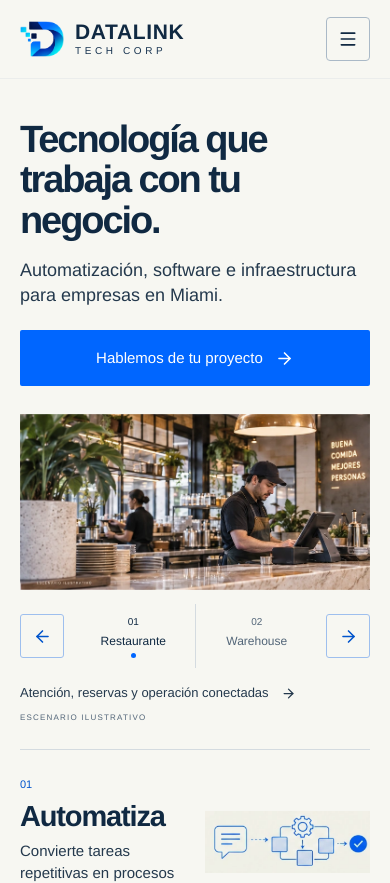
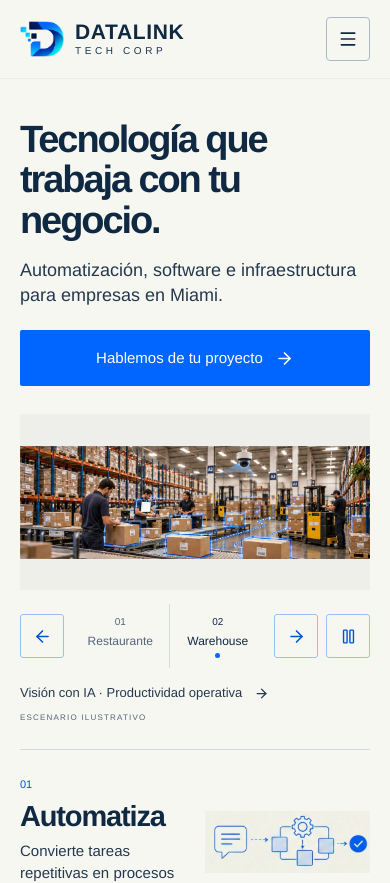
Before and after one commit to PaulGarcia89/DataLinkTech-WebAppFront, a Next.js app: page / in a window 390 px wide. Shown: the top 883 px of the page. Built offline with nearby package versions, Linux system fonts and the light colour scheme.

Commit message:
Auto-rotate industry carousel every six seconds with pause controls

```diff
--- a/src/components/home/industry-carousel.tsx
+++ b/src/components/home/industry-carousel.tsx
@@ -1,8 +1,8 @@
 "use client";
 import Image from "next/image";
 import Link from "next/link";
-import { useRef, useState } from "react";
-import { ArrowLeft, ArrowRight } from "lucide-react";
+import { useEffect, useRef, useState } from "react";
+import { ArrowLeft, ArrowRight, Pause, Play } from "lucide-react";
 const slides = [
   {
     name: "Restaurante",
@@ -25,11 +25,61 @@ const slides = [
 ];
 export function IndustryCarousel() {
   const [active, setActive] = useState(0);
+  const [playing, setPlaying] = useState(true);
+  const [hovered, setHovered] = useState(false);
+  const [focused, setFocused] = useState(false);
+  const [visible, setVisible] = useState(false);
+  const root = useRef<HTMLElement>(null);
+  useEffect(() => {
+    const preference = window.matchMedia("(prefers-reduced-motion: reduce)");
+    const respectPreference = () => {
+      if (preference.matches) setPlaying(false);
+    };
+    respectPreference();
+    preference.addEventListener("change", respectPreference);
+    const observer = new IntersectionObserver(
+      ([entry]) => setVisible(entry.isIntersecting),
+      { threshold: 0.15 },
+    );
+    if (root.current) observer.observe(root.current);
+    return () => {
+      observer.disconnect();
+      preference.removeEventListener("change", respectPreference);
+    };
+  }, []);
+  const rotating = playing && !hovered && !focused && visible;
+  useEffect(() => {
+    if (!rotating) return;
+    let timer: ReturnType<typeof setTimeout>;
+    const schedule = () => {
+      clearTimeout(timer);
+      if (!document.hidden)
+        timer = setTimeout(
+          () => setActive((n) => (n + 1) % slides.length),
+          6000,
+        );
+    };
+    schedule();
+    document.addEventListener("visibilitychange", schedule);
+    return () => {
+      clearTimeout(timer);
+      document.removeEventListener("visibilitychange", schedule);
+    };
+  }, [rotating, active]);
   const start = useRef<{ x: number; y: number } | null>(null);
   const select = (n: number) => setActive((n + slides.length) % slides.length);
   return (
     <section
+      ref={root}
       className="industry-carousel"
+      onPointerEnter={(e) => {
+        if (e.pointerType === "mouse") setHovered(true);
+      }}
+      onPointerLeave={() => setHovered(false)}
+      onFocusCapture={() => setFocused(true)}
+      onBlurCapture={(e) => {
+        if (!e.currentTarget.contains(e.relatedTarget)) setFocused(false);
+      }}
       aria-label="Aplicaciones de DataLink por industria"
       aria-roledescription="carrusel"
       onKeyDown={(e) => {
@@ -75,7 +125,11 @@ export function IndustryCarousel() {
         ))}
       </div>
       <div className="carousel-bottom">
-        <div className="carousel-caption" aria-live="polite" aria-atomic="true">
+        <div
+          className="carousel-caption"
+          aria-live={rotating ? "off" : "polite"}
+          aria-atomic="true"
+        >
           <Link href={slides[active].href}>
             {slides[active].caption} <ArrowRight size={15} />
           </Link>
@@ -111,6 +165,16 @@ export function IndustryCarousel() {
           >
             <ArrowRight size={19} />
           </button>
+          <button
+            type="button"
+            aria-label={playing ? "Pausar carrusel" : "Reanudar carrusel"}
+            onClick={() => {
+              setPlaying(!playing);
+              setFocused(false);
+            }}
+          >
+            {playing ? <Pause size={17} /> : <Play size={17} />}
+          </button>
           <span className="carousel-count" aria-hidden="true">
             {active + 1} / 2
           </span>
--- a/src/styles/editorial.css
+++ b/src/styles/editorial.css
@@ -588,7 +588,7 @@ em {
     justify-content: center;
   }
   .carousel-selectors button {
-    min-width: 85px;
+    min-width: 68px;
     flex: 1;
     max-width: 140px;
   }
@@ -776,3 +776,14 @@ em {
 :focus-visible {
   outline-color: #0054cc;
 }
+
+/* Reserve the same frame for both slides to prevent automatic layout jumps. */
+.carousel-stage {
+  aspect-ratio: 749 / 377;
+  display: grid;
+  place-items: center;
+  background: #eeefea;
+}
+.carousel-stage > div {
+  width: 100%;
+}
```
Also changed, not shown: 1 other file (tests, documents, lock files or other folders).
